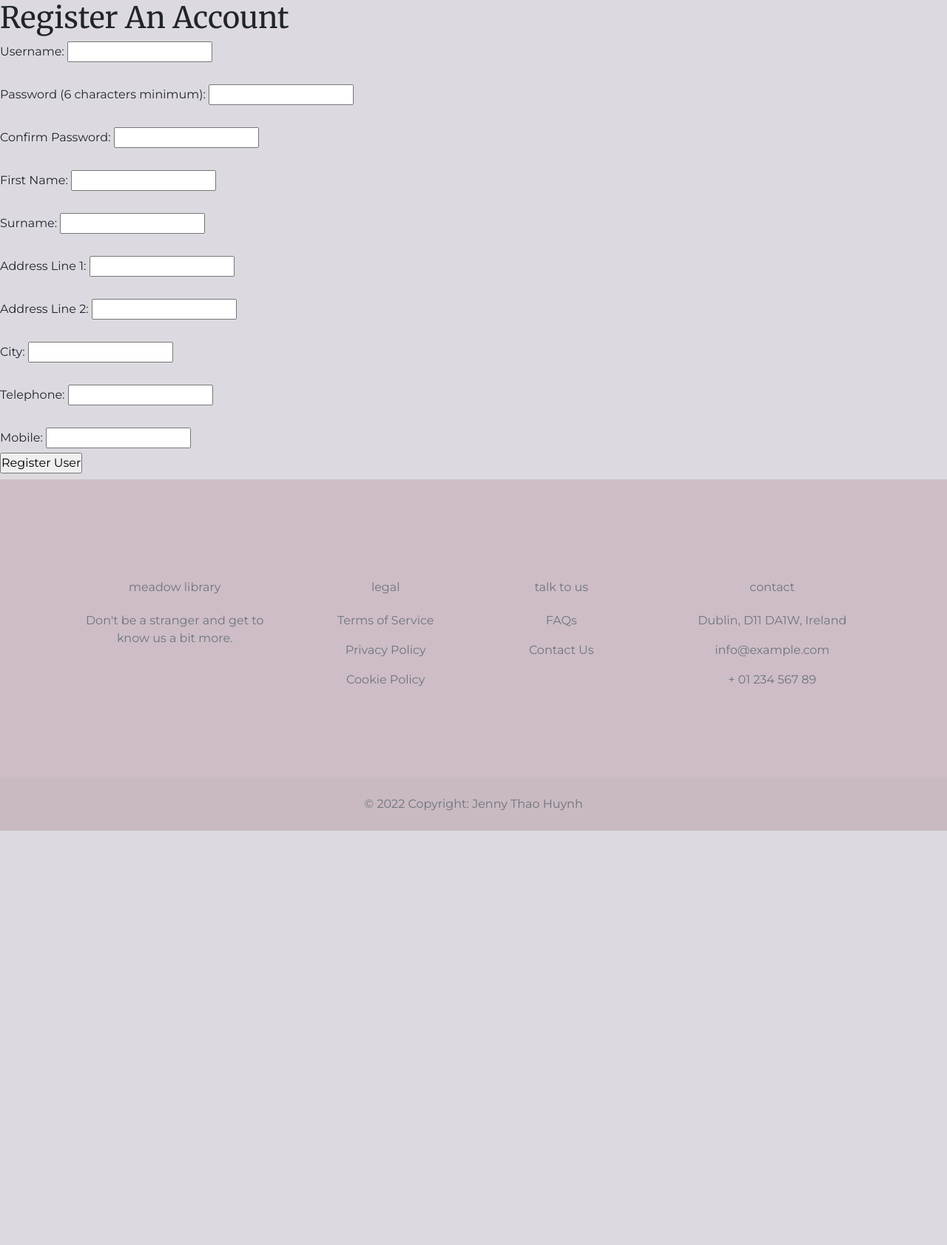
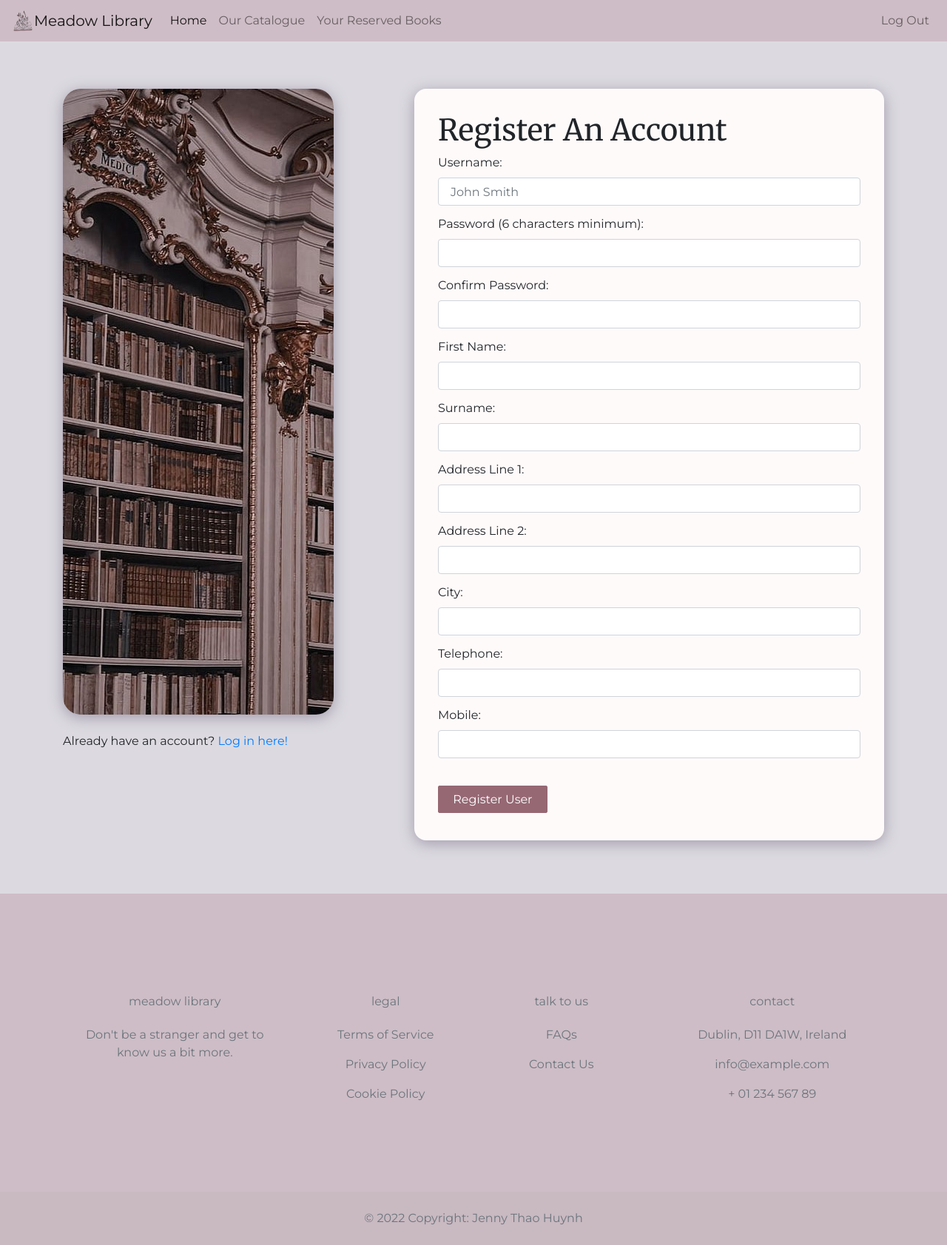
Before and after one commit to jenitaoo/library, a PHP site: page /register.php in a window 1280 px wide. Shown: the whole page at 74% size. Before the commit the page ends 1123 px from the top, so only its background shows below. Run offline with PHP 8.4, Linux system fonts and the light colour scheme.

Commit message:
register prettified

```diff
--- a/pages/index.php
+++ b/pages/index.php
@@ -8,6 +8,7 @@ session_start();
 
 // Connect to database
 require_once "..\configs\config.php";
+require "error_check.php";
 ?>
 
 <!DOCTYPE html>
@@ -39,6 +40,7 @@ require_once "..\configs\config.php";
 // Check if user is logged in
 if (!isset($_SESSION["username"])) {
     require_once "no_login.php" ;
+
     return;
 } else {
     // They're logged in, let them access the rest of the website!
@@ -64,7 +66,7 @@ if (!isset($_SESSION["username"])) {
 <?php
 }
 // Check session for errors
-require_once "error_check.php";
+require "error_check.php";
 require_once "../includes/footer.php";?>
 
     <!--LINK IN BOOTSTRAP SCRIPTS-->
--- a/pages/no_login.php
+++ b/pages/no_login.php
@@ -1,4 +1,3 @@
-
 <main>
     <section class="landing">
         <div class="container">
--- a/pages/register.php
+++ b/pages/register.php
@@ -123,41 +123,93 @@ unset($_SESSION["error"]);
 if (!isset($_SESSION["username"])) {
     // User is not logged in
     // Show the user a form and get their details to register
+    require_once "..\includes\header.php";
 ?>
-    <h1>Register An Account</h1>
-    <form method="post" action="">
-        <label for="uname">Username:</label>
-        <input type="text" id="uname" name="uname" required></br></br>
+    <main>
+        <!--FORM-->
+        <section id="aboutAndArticleGrid">
+            <div class="container">
+                <div class="row">
+                     <!--FIRST COLUMN WITH IMAGE-->
+                     <div class="col-lg-5">
+                         <section>
+                            <img src="..\assets\really-long-library-shelves.jpg" class="img-fluid fullImage" alt="Book shelves">
+                            </br></br><p>Already have an account? <a href="login.php">Log in here!</a></p>
+                        </section>
+                    </div>
 
-        <label for="pass">Password (6 characters minimum):</label>
-        <input type="password" minlength="6" id="pass" name="pass" required></br></br>
+                    <!--SECOND COLUMN WITH FORM-->
+                    <div class="col-lg-7">
+                        <section class="form">
+                            <form id="form" method="post" action="">
+                                <h1>Register An Account</h1>
+                                <div class="input-control">
+                                    <label for="uname">Username:</label>
+                                    <input class="form-control" type="text" id="uname" name="uname" placeholder="John Smith" required>
+                                    <div class="error"></div>
+                                </div>
+                                <div class="input-control">
+                                    <label for="pass">Password (6 characters minimum):</label>
+                                    <input class="form-control" type="password" minlength="6" id="pass" name="pass" required>
+                                    <div class="error"></div>
+                                </div>
 
-        <label for="confpass">Confirm Password:</label>
-        <input type="password"  minlength="6" id="confpass" name="confpass" required></br></br>
+                                <div class="input-control">
+                                    <label for="confpass">Confirm Password:</label>
+                                    <input class="form-control" type="password"  minlength="6" id="confpass" name="confpass" required>
+                                    <div class="error"></div>
+                                </div>
 
-        <label for="fname">First Name:</label>
-        <input type="text" id="fname" name="fname" required></br></br>
+                                <div class="input-control">
+                                    <label for="fname">First Name:</label>
+                                    <input class="form-control" type="text" id="fname" name="fname" required>
+                                    <div class="error"></div>
+                                </div>
 
-        <label for="sname">Surname:</label>
-        <input type="text" id="sname" name="sname" required></br></br>
+                                <div class="input-control">
+                                    <label for="sname">Surname:</label>
+                                    <input class="form-control" type="text" id="sname" name="sname" required>
+                                    <div class="error"></div>
+                                </div>
 
-        <label for="add1">Address Line 1:</label>
-        <input type="text" id="add1" name="add1" required></br></br>
+                                <div class="input-control">
+                                    <label for="add1">Address Line 1:</label>
+                                    <input  class="form-control" type="text" id="add1" name="add1" required>
+                                    <div class="error"></div>
+                                </div>
 
-        <label for="add2">Address Line 2:</label>
-        <input type="text" id="add2" name="add2" required></br></br>
+                                <div class="input-control">
+                                    <label for="add2">Address Line 2:</label>
+                                    <input class="form-control" type="text" id="add2" name="add2" required>
+                                    <div class="error"></div>
+                                </div>
 
-        <label for="city">City:</label>
-        <input type="text" id="city" name="city" required></br></br>
+                                <div class="input-control">
+                                    <label for="city">City:</label>
+                                    <input  class="form-control" type="text" id="city" name="city" required>
+                                    <div class="error"></div>
+                                </div>
 
-        <label for="tel">Telephone:</label>
-        <input type="text" pattern="[0-9]{10}" title="Please enter 10 numbers" id="tel" name="tel" required></br></br>
+                                <div class="input-control">
+                                    <label for="tel">Telephone:</label>
+                                    <input class="form-control" type="text" pattern="[0-9]{10}" title="Please enter 10 numbers" id="tel" name="tel" required>
+                                    <div class="error"></div>
+                                </div>
 
-        <label for="mob">Mobile:</label>
-        <input type="text" pattern="[0-9]{10}" title="Please enter 10 numbers" id="mob" name="mob" required></br>
+                                <div class="input-control">
+                                    <label for="mob">Mobile:</label>
+                                    <input class="form-control" type="text" pattern="[0-9]{10}" title="Please enter 10 numbers" id="mob" name="mob" required>
+                                    <div class="error"></div>
+                                </div>
 
-        <p><input type="submit" name="register-submit" value="Register User"/></p>
-    </form>
+                                </br><input class="btn btn-default" type="submit" name="register-submit" value="Register User">
+                            </form>
+                        </section>
+                    </div>
+                </div>
+             </div>
+        </section>
+    </main>
 
 <?php
 }
```
Also changed, not shown: assets/long-library_shelves.jpg (added), assets/really-long-library-shelves.jpg (added).
